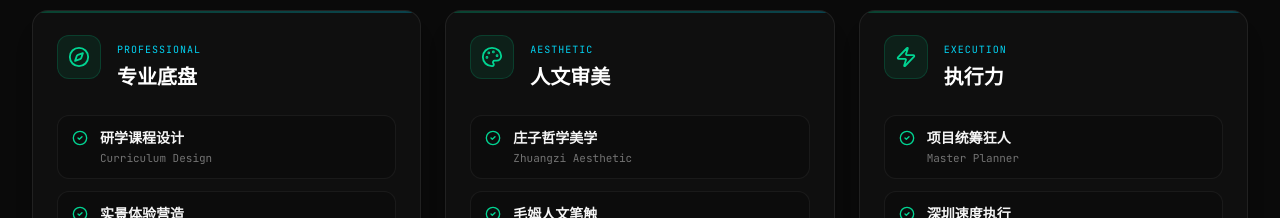
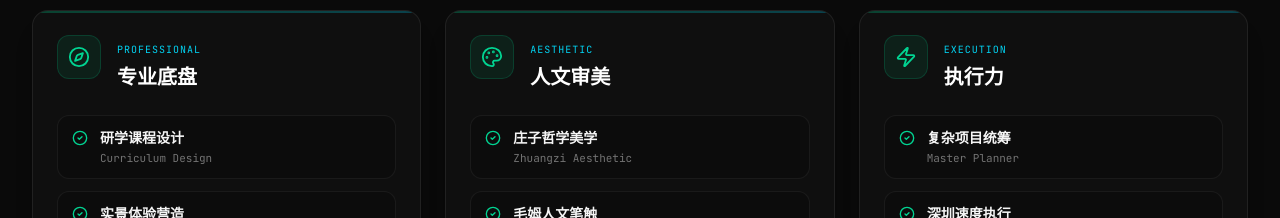
Before and after one commit to laneige9191/personal-fortfolio, a React (Vite) app: page / in a window 1280 px wide. Shown: the part 2980-3198 px from the top of the page. Built offline with nearby package versions, Linux system fonts and the light colour scheme; a web font is replaced by a local one.

Commit message:
Add WeChat QR path and refine capability wording

```diff
--- a/src/data.ts
+++ b/src/data.ts
@@ -32,7 +32,8 @@ export const defaultProfile: Profile = {
       zh: '我坚持“有研学，真问题、真现场、真收获”。一条好的路线，不只是把人带到某个地方，而是让参与者在真实场景中理解产业、文化、历史与人的关系，并把一次行走转化为有内容、有情感、有审美、有价值的深度体验。',
       en: 'I believe every strong route should begin with real questions, enter real places, and leave real gains. A meaningful journey does more than move people through destinations; it helps participants understand industry, culture, history, and human connection through grounded, emotionally resonant experiences.',
     }
-  ],  tags: [
+  ],
+  tags: [
     { zh: '跨境文旅', en: 'Cross-Border Tourism' },
     { zh: '研学课程开发', en: 'Curriculum Design' },
     { zh: 'MICE 商务定制', en: 'Corporate MICE' },
@@ -215,7 +216,7 @@ export const defaultCapabilityCategories: CapabilityCategory[] = [
       en: 'Operational capability for planning, speed, multi-timezone coordination, and resilient on-site delivery.',
     },
     skills: [
-      { name: { zh: '项目统筹狂人', en: 'Master Planner' }, level: 0, description: { zh: '', en: '' } },
+      { name: { zh: '复杂项目统筹', en: 'Master Planner' }, level: 0, description: { zh: '', en: '' } },
       { name: { zh: '深圳速度执行', en: 'Execution Speed' }, level: 0, description: { zh: '', en: '' } },
       { name: { zh: '跨时区协同', en: 'Multi-timezone Sync' }, level: 0, description: { zh: '', en: '' } },
       { name: { zh: '危机公关保障', en: 'Crisis Management' }, level: 0, description: { zh: '', en: '' } },
@@ -225,7 +226,7 @@ export const defaultCapabilityCategories: CapabilityCategory[] = [
 ];
 export const defaultContactInfo: ContactInfo = {
   wechatId: 'Luna_WT_GBA',
-  wechatQrUrl: '', // Will render beautifully inside ContactSection as interactive mock
+  wechatQrUrl: '/images/wechat-qr.jpg',
   whatsappNumber: '+86 135 3778 6955',
   whatsappUrl: 'https://wa.me/8613537786955',
   email: 'laneige9191@gmail.com',
```
